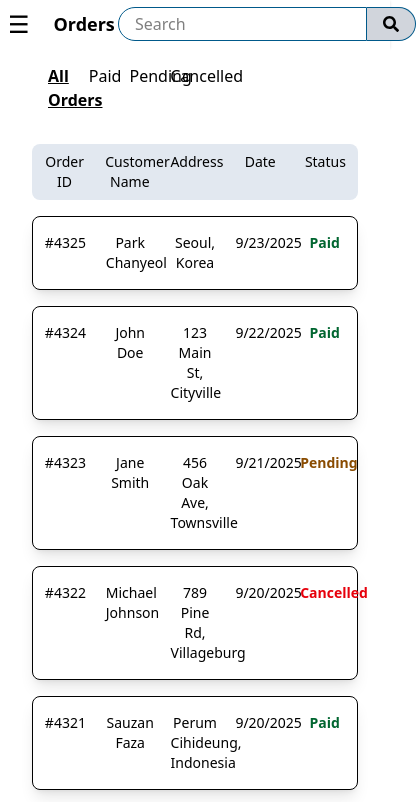
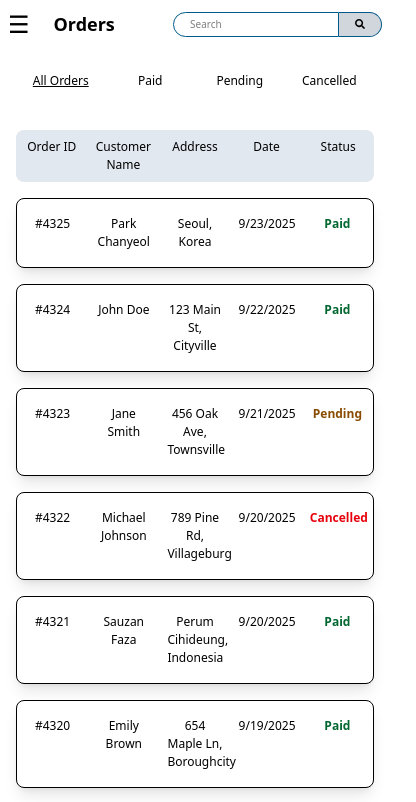
Before and after one commit to sauzanfaza/admin-dashboard, a React (Vite) app: page /orders in a window 390 px wide. Shown: the top 802 px of the page, 416 px wide, since content can reach past the window. Built offline with nearby package versions, Linux system fonts and the light colour scheme.

Commit message:
make orders and users page be responsive

```diff
--- a/src/components/SearchBar.jsx
+++ b/src/components/SearchBar.jsx
@@ -7,7 +7,7 @@ export default function SearchBar() {
     return(
         <>
         {/* search bar */}
-            <div class="flex w-68">
+            <div class="flex md:w-68 px-2">
                 <input
                     type="text"
                     placeholder="Search"
--- a/src/components/Sidebar.jsx
+++ b/src/components/Sidebar.jsx
@@ -42,7 +42,7 @@ export default function Sidebar({ user, isOpen, setIsOpen }) {
           <div className="absolute inset-0 bg-black/60" onClick={() => setIsOpen(false)} />
 
           {/* sidebar content */}
-          <aside className="relative w-40 md:w-44 h-screen bg-gray-800 text-white p-4 flex flex-col shadow-xl">
+          <aside className="relative w-40 md:w-44 h-[100%] bg-gray-800 text-white p-4 flex flex-col shadow-xl">
             <button
               onClick={() => setIsOpen(false)}
               className="absolute right-4 top-2 text-xl"
--- a/src/pages/Orders.jsx
+++ b/src/pages/Orders.jsx
@@ -6,8 +6,9 @@ import { useState } from "react"
 import { useSearch } from "../../SearchContext"
 import { useMemo } from "react"
 
-export default function Orders() {
+export default function Orders({ user, setUser}) {
     const [selectedStatus, setSelectedStatus] = useState("All Orders")
+    const [isOpen, setIsOpen] = useState(false)
     const { keyword } = useSearch()
 
     const filteredOrders = useMemo(() => {
@@ -30,19 +31,21 @@ export default function Orders() {
     return (
         <>
         <div className="flex">
-            <Sidebar />
-            <main className="flex-1 bg-gray-100">
-                <Navbar title="Orders">
-                 <SearchBar />
-                </Navbar>
+            <Sidebar user={user} isOpen={isOpen} setIsOpen={setIsOpen}/>
+            <main className="flex-1 bg-gray-100 text-[10px] md:text-lg">
+                <Navbar title="Orders"
+                    setIsOpen={setIsOpen}
+                >
+                 <SearchBar  />
+                </Navbar >
                 {/*filter kategories  */}
-                <div className="grid grid-cols-2 bg-white px-8 py-4">
-                <div className="grid grid-cols-4 items-start">
+                <div className="grid md:grid-cols-2 bg-white px-4 py-4 md:px-8 md:py-4">
+                <div className="grid grid-cols-4 items-start text-[12px] md:text-[14px] lg:text-lg xl:text-xl">
                 {["All Orders", "Paid", "Pending", "Cancelled"].map((status) => (
                         <button
                             key={status}
                             onClick={() => setSelectedStatus(status)}
-                            className={`px-4 py-2font-medium transition ${
+                            className={`px-4 py-2 font-medium transition ${
                             selectedStatus === status
                             ? " font-bold underline"
                             : "hover:text-[#6D94C5]"
@@ -53,7 +56,7 @@ export default function Orders() {
                 </div>
                 </div>
 
-                <div className="bg-white min-h-screen py-4 px-8 text-sm">
+                <div className="bg-white min-h-screen py-4 px-4 md:px-8 text-[12px] lg:text-lg">
                      {/*kategories*/}
                      <div className="grid grid-cols-5 bg-slate-200 rounded-lg">
                         <div className="p-2 text-center">Order ID</div>
--- a/src/pages/User.jsx
+++ b/src/pages/User.jsx
@@ -6,8 +6,9 @@ import { useSearch } from "../../SearchContext"
 import { useMemo } from "react"
 import SearchBar from "../components/SearchBar"
 
-export default function User() {
+export default function User({user, setUser}) {
     const [selectedStatus, setSelectedStatus] = useState("All Status")
+    const [isOpen, setIsOpen] = useState(false)
     const {keyword} = useSearch()
 
     const filterUser = useMemo(() => {
@@ -31,18 +32,20 @@ export default function User() {
     return(
         <>
         <div className="flex">
-            <Sidebar />
-            <main className="flex-1 bg-gray-100">
-                <Navbar title = "Users">
+            <Sidebar user={user} isOpen={isOpen} setIsOpen={setIsOpen}/>
+            <main className="flex-1 bg-gray-100 text-[10px] md:text-lg">
+                <Navbar title = "Users"
+                    setIsOpen={setIsOpen}
+                >
                     <SearchBar />
                 </Navbar>
-                <div className="grid grid-cols-2 bg-white px-8 py-4">
-                <div className="grid grid-cols-4 items-start">
+                <div className="grid md:grid-cols-2 text-[12px] md:text-lg bg-white md:px-8 px-4 py-4">
+                <div className="grid grid-cols-4 items-start lg:text-lg">
                 {["All Status", "Active", "Deactive", "Delete"].map((status) => (
                         <button
                             key={status}
                             onClick={() => setSelectedStatus(status)}
-                            className={`px-4 py-2font-medium transition ${
+                            className={`px-4 py-2 font-medium transition ${
                             selectedStatus === status
                             ? " font-bold underline"
                             : "hover:text-[#6D94C5]"
@@ -52,7 +55,7 @@ export default function User() {
                 ))}
                 </div>
                 </div>
-                    <div className="grid grid-cols-4 items-center shadow-md rounded-lg px-4 py-2 m-10 bg-slate-200">
+                    <div className="grid grid-cols-4 items-center text-[12px] md:text-lg font-bold shadow-md rounded-lg px-4 py-2 md:py-4 lg:py-6 m-10 bg-slate-200">
                         <div className="text-center">Username</div>
                         <div className="text-center">Email</div>
                         <div className="text-center">Date-Join</div>
@@ -60,7 +63,7 @@ export default function User() {
                     </div>
 
                     {filterUser.map((user) => (
-                        <div key={user.id} className="grid grid-cols-4 bg-white shadow-lg rounded-lg mt-4 m-10 py-2 hover:bg-slate-300">
+                        <div key={user.id} className="grid grid-cols-4 break-words bg-white text-[12px] md:text-lg shadow-lg rounded-lg mt-4 m-10 py-4 md:py-4 lg:py-6 hover:bg-slate-300">
                             <div className="text-center">{user.username}</div>
                             <div className="text-center">{user.email}</div>
                             <div className="text-center">{user.date}</div>
```
